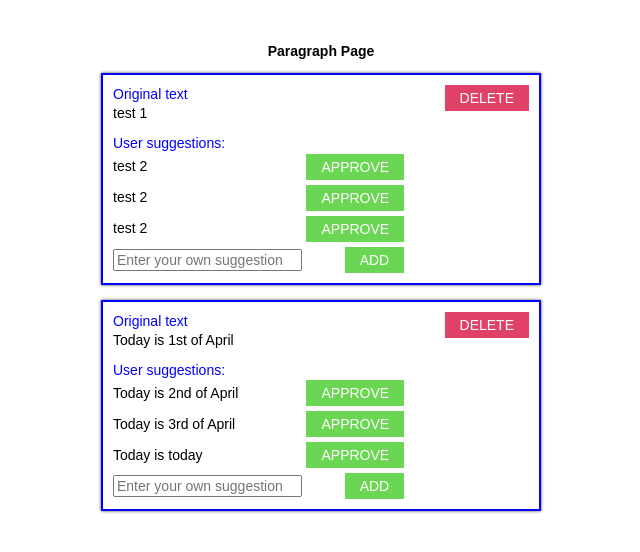
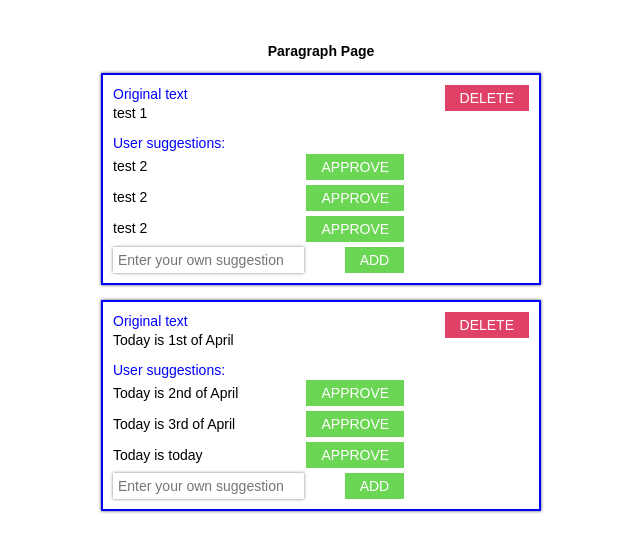
Before and after one commit to BazanAlex/suggestions-app, a React app in the folder web/: page /results in a window 1280 px wide. Shown: the top 552 px of the page, without its empty margins (319-959 px from the left). Built offline with nearby package versions, Linux system fonts and the light colour scheme.

Commit message:
[Results page] new suggestion input styling, [Article page] added handlers for textarea change

```diff
--- a/web/src/components/articlePage/suggestionForm/index.jsx
+++ b/web/src/components/articlePage/suggestionForm/index.jsx
@@ -9,10 +9,12 @@ export class SuggestionForm extends Component {
         super(props);
 
         this.state = {
-            busy: false
+            busy: false,
+            text: ''
         };
 
         this.submit = this.submit.bind(this);
+        this.handleTextChange = this.handleTextChange.bind(this);
     }
 
     submit(event) {
@@ -23,6 +25,14 @@ export class SuggestionForm extends Component {
         // api call
         this.setState({
             busy: true
+        });
+    }
+
+    handleTextChange(event) {
+        console.log('new text', event.target.value);
+
+        this.setState({
+            text: event.target.value
         });
     }
 
@@ -41,7 +51,8 @@ export class SuggestionForm extends Component {
                     <label>
                         <div className="definition">users version</div>
                         <textarea
-                            defaultValue={paragraph}
+                            value={this.state.text}
+                            onChange={this.handleTextChange}
                             placeholder="Enter your own suggestion"></textarea>
                     </label>
                 </div>
--- a/web/src/components/resultsPage/paragraph/newSuggestion.jsx
+++ b/web/src/components/resultsPage/paragraph/newSuggestion.jsx
@@ -28,6 +28,7 @@ export class NewSuggestion extends Component {
                 <input
                     value={this.state.text}
                     onChange={this.handleTextChange}
+                    className="std-input"
                     placeholder="Enter your own suggestion" />
 
                 <button
--- a/web/src/styles.scss
+++ b/web/src/styles.scss
@@ -55,3 +55,10 @@ textarea {
         filter: brightness(1.1);
     }
 }
+
+.std-input {
+    outline: none;
+    border: none;
+    padding: 5px;
+    box-shadow: 0 0 3px rgba(0, 0, 0, 0.5);
+}
```
